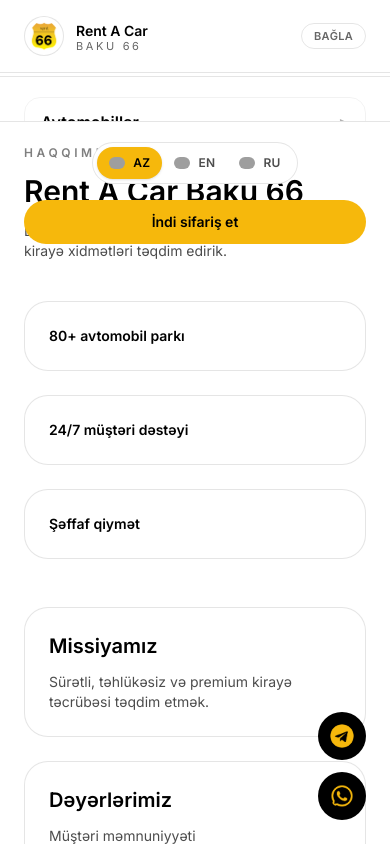
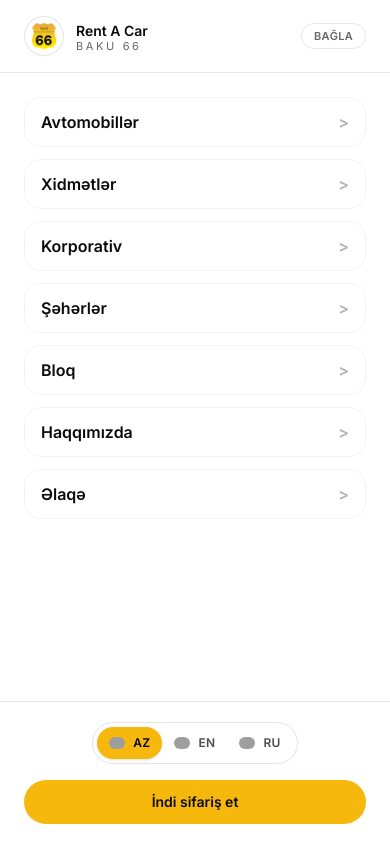
Before and after one commit to sirbxueonline-arch/RACB66, a Next.js app: page /about in a window 390 px wide. Both pictures are taken after a click on the button "MENYU". Shown: the top 844 px of the page. Built offline with nearby package versions, Linux system fonts and the light colour scheme; grey boxes are pictures that could not be loaded; a web font is replaced by a local one.

Commit message:
Fix mobile menu overlay visibility

```diff
--- a/src/components/layout/MobileNav.tsx
+++ b/src/components/layout/MobileNav.tsx
@@ -4,6 +4,7 @@
 import { AnimatePresence, motion, useReducedMotion } from "framer-motion";
 import Image from "next/image";
 import Link from "next/link";
+import { createPortal } from "react-dom";
 import LanguageSwitcher from "@/components/layout/LanguageSwitcher";
 import { transition } from "@/lib/motion";
 
@@ -21,7 +22,12 @@
   navigationLabel: string;
 }) {
   const [open, setOpen] = useState(false);
+  const [mounted, setMounted] = useState(false);
   const reduceMotion = useReducedMotion();
+
+  useEffect(() => {
+    setMounted(true);
+  }, []);
 
   useEffect(() => {
     if (!open) {
@@ -53,10 +59,12 @@
       >
         {menuLabel}
       </button>
+      {mounted
+        ? createPortal(
             <AnimatePresence>
               {open && (
                 <motion.div
-            className="fixed inset-0 z-[70] bg-black/50 backdrop-blur-sm"
+                  className="fixed inset-0 z-[200] bg-black/50 backdrop-blur-sm"
                   initial={{ opacity: 0 }}
                   animate={{ opacity: 1 }}
                   exit={{ opacity: 0 }}
@@ -131,7 +139,10 @@
                   </motion.div>
                 </motion.div>
               )}
-      </AnimatePresence>
+            </AnimatePresence>,
+            document.body
+          )
+        : null}
     </div>
   );
 }
```
Lines whose indentation alone changed are shown as unchanged.
